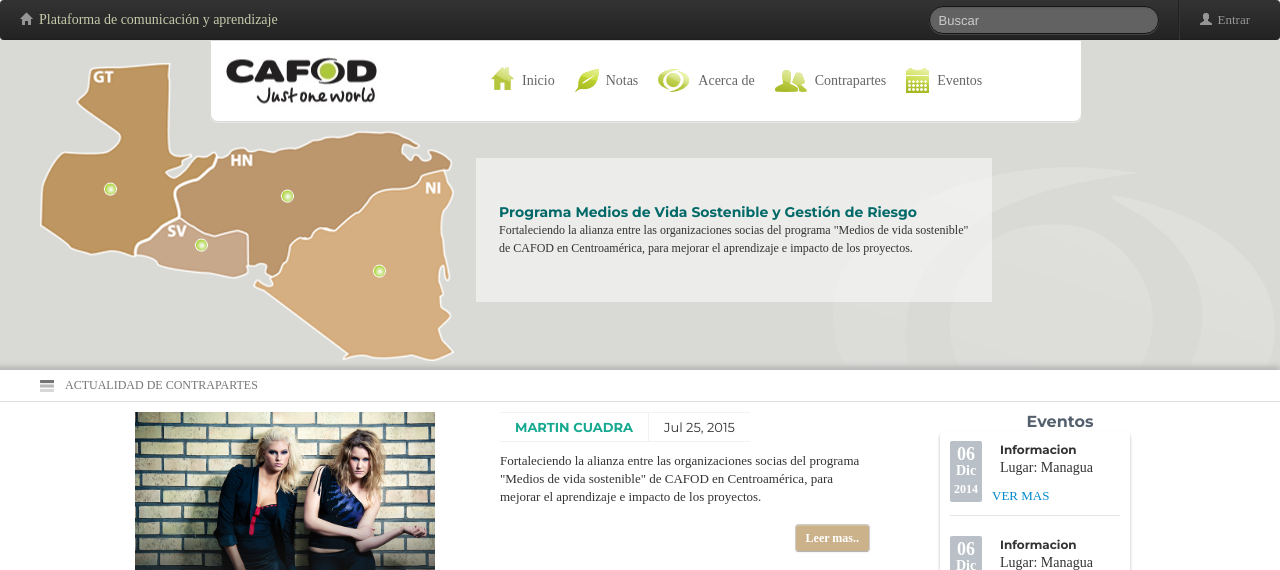
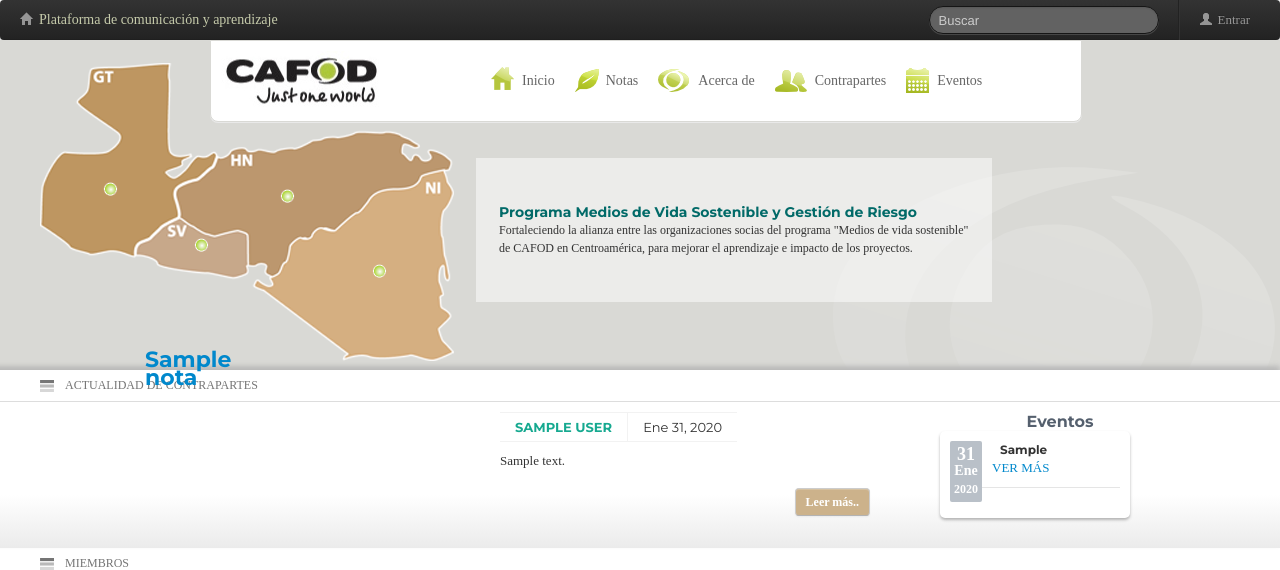
Before and after one commit to CARocha/cafod, a Django app: page / in a window 1280 px wide. Shown: the top 570 px of the page. Run offline with Django 3.2, Linux system fonts and the light colour scheme; tables that the repository leaves empty hold one stand-in row (values such as "Sample post"); grey boxes labelled with a size stand in for pictures from a placeholder-image service; parts of the project's set-up code (start-up, migrations or seed data) failed here and were passed over; some libraries are stand-ins or nearby versions; some web fonts are replaced; grey boxes are pictures that could not be loaded.

Commit message:
agregando la parte dinamica del index

```diff
--- a/foros/models.py
+++ b/foros/models.py
@@ -27,7 +27,7 @@
 
     nombre_img = models.CharField("Nombre",max_length=200, null=True, blank=True)
     foto = ImageWithThumbsField("Foto",upload_to=get_file_path,
-                                   sizes=((220,160), (80,80),(380,250),(640,480)),
+                                   sizes=((220,160), (80,80),(380,250),(640,480),(300,200),(300,300),),
                                    null=True, blank=True)
     tags_img = TagAutocompleteField("Tags",help_text='Separar elementos con "," ', null=True, blank=True)
     fileDir = 'fotos/'
--- a/notas/views.py
+++ b/notas/views.py
@@ -83,8 +83,8 @@
 def index(request):
 
     notas = Notas.objects.all().order_by('-fecha','-id')[:3]
-    notas2 = Notas.objects.all().order_by('-fecha','-id')[3:6]
-    evento = Agendas.objects.filter(publico=True).order_by('-inicio')[:3]
+    notas2 = Notas.objects.all().order_by('-fecha','-id')[2:9]
+    evento = Agendas.objects.filter(publico=True).order_by('-inicio')[:4]
     paises = Pais.objects.all()
     contrapartes = Contraparte.objects.all()
 
--- a/requerimientos.txt
+++ b/requerimientos.txt
@@ -2,6 +2,6 @@
 South==0.7.4
 django-ckeditor==4.0.2
 django-tagging==0.3.1
-django-compressor==1.4
+django-compressor==1.1.2
 -e svn+http://django-tagging-autocomplete.googlecode.com/svn/trunk@24#egg=django_tagging_autocomplete-0.3.1-py2.7-dev_r24
 wsgiref==0.1.2
--- a/templates/contrapartes/contraparte_list.html
+++ b/templates/contrapartes/contraparte_list.html
@@ -1,4 +1,4 @@
-{% extends "baseinterna.html" %}
+{% extends "base.html" %}
 
 {% block contenido %}
 <div class="row">
--- a/templates/index.html
+++ b/templates/index.html
@@ -34,67 +34,50 @@
 <div class="row">
 
 <div class="span9 tablet-contenido">
-
+{% for nota in notas|slice:"1" %}
   <div class="span4 tablet-noticia">
       <div class='wrapper'>
 
-          <img src='/files/img/imgprueba.jpg' width="300" height="200" />
-
-          <div class='description'>
-
-          <p class='description_content'>Titulo de la noticia</p>
-
-          </div>
+            {%for thumb in nota.fotos.all|slice:"1"%}
+               <img src="{{thumb.foto.url_300x200}}">
+            {%endfor%}
+            <div class='description'>
+              <p class='description_content'><a href="#">{{nota.titulo}}</a></p>
+            </div>
 
       </div>
   </div>
   <div class="span4 tablet-noticia">
     <div class="span4 tablet-noticia">
         <div class="info-new">
-          <div class="up-event-user">Martin Cuadra</div>
-          <div class="up-event-date">Jul 25, 2015</div>
-
+          <div class="up-event-user">{{nota.user.first_name}} {{nota.user.last_name}}</div>
+          <div class="up-event-date">{{nota.fecha|date:"M t, Y"}}</div>
 
         </div>
     </div>
 
     <div class="span4 news-desc tablet-noticia">
-    Fortaleciendo la alianza entre las organizaciones socias del programa "Medios de vida sostenible" de CAFOD en Centroamérica, para mejorar el aprendizaje e impacto de los proyectos.
+    {{nota.contenido|safe|truncatewords_html:30}}
     <br><br>
-    <a class="btn leermas" href="">Leer mas..</a>
+    <a class="btn leermas" href="/notas/{{nota.id}}">Leer más..</a>
     <br>
     </div>
   </div>
-
+{%endfor%}
 <div class="row">
     <div class="span9 slider tablet-contenido">
 
       <div class="slidernews">
-
+      {% for nota in notas2 %}
         <div class="slide">
-          <img src="http://placehold.it/300x300">
+          {%for thumb in nota.fotos.all|slice:"1"%}
+               <img src="{{thumb.foto.url_220x160}}">
+            {%endfor%}
           <div class='description'>
-            <p class='description_content-slider'>Titulo de la noticia</p>
+            <p class='description_content-slider'><a href="/notas/{{nota.id}}">{{nota.titulo|truncatewords:5}}</a></p>
           </div>
         </div>
-        <div class="slide">
-          <img src="http://placehold.it/300x300">
-          <div class='description'>
-            <p class='description_content-slider'>Titulo de la noticia</p>
-          </div>
-        </div>
-        <div class="slide">
-          <img src="http://placehold.it/300x300">
-          <div class='description'>
-            <p class='description_content-slider'>Titulo de la noticia</p>
-          </div>
-        </div>
-        <div class="slide">
-          <img src="http://placehold.it/300x300">
-          <div class='description'>
-            <p class='description_content-slider'>Titulo de la noticia</p>
-          </div>
-        </div>
+      {%endfor%}
 
         </div>
     </div>
@@ -104,61 +87,21 @@
 
 <h4 class="eventitle">Eventos</h4>
         <div class="span2 evento ">
-
-
+        {% for even in evento %}
 
             <article class="event">
               <div class="fecha">
-                  <span class="day">06</span>
-                  <span class="month">Dic</span>
-                  <span class="year">2014</span>
+                  <span class="day">{{even.inicio|date:"t"}}</span>
+                  <span class="month">{{even.inicio|date:"M"}}</span>
+                  <span class="year">{{even.inicio|date:"Y"}}</span>
               </div>
               <div class="event-data">
-                  <h5>Informacion</h5>
-                  <p>Lugar: Managua</p>
+                  <h5>{{even.evento|truncatewords:"4"}}</h5>
               </div>
-              <a href="" data-reveal-id="myModal">VER MAS</a>
+              <a href="/agendas/eventos/{{even.id}}">VER MÁS</a>
             </article>
 
-                        <article class="event">
-              <div class="fecha">
-                  <span class="day">06</span>
-                  <span class="month">Dic</span>
-                  <span class="year">2014</span>
-              </div>
-              <div class="event-data">
-                  <h5>Informacion</h5>
-                  <p>Lugar: Managua</p>
-              </div>
-              <a href="" data-reveal-id="myModal">VER MAS</a>
-            </article>
-
-                <article class="event">
-              <div class="fecha">
-                  <span class="day">06</span>
-                  <span class="month">Dic</span>
-                  <span class="year">2014</span>
-              </div>
-              <div class="event-data">
-                  <h5>Informacion</h5>
-                  <p>Lugar: Managua</p>
-              </div>
-              <a href="" data-reveal-id="myModal">VER MAS</a>
-            </article>
-
-                        <article class="event">
-              <div class="fecha">
-                  <span class="day">06</span>
-                  <span class="month">Dic</span>
-                  <span class="year">2014</span>
-              </div>
-              <div class="event-data">
-                  <h5>Informacion</h5>
-                  <p>Lugar: Managua</p>
-              </div>
-              <a href="" data-reveal-id="myModal">VER MAS</a>
-            </article>
-
+        {% endfor %}
 
         </div>
       </div>
--- a/templates/notas/notas_list.html
+++ b/templates/notas/notas_list.html
@@ -1,4 +1,4 @@
-{% extends "baseinterna.html" %}
+{% extends "base.html" %}
 {% block extra_js %}
     <script type="text/javascript">
         $(document).ready(function(){
```
